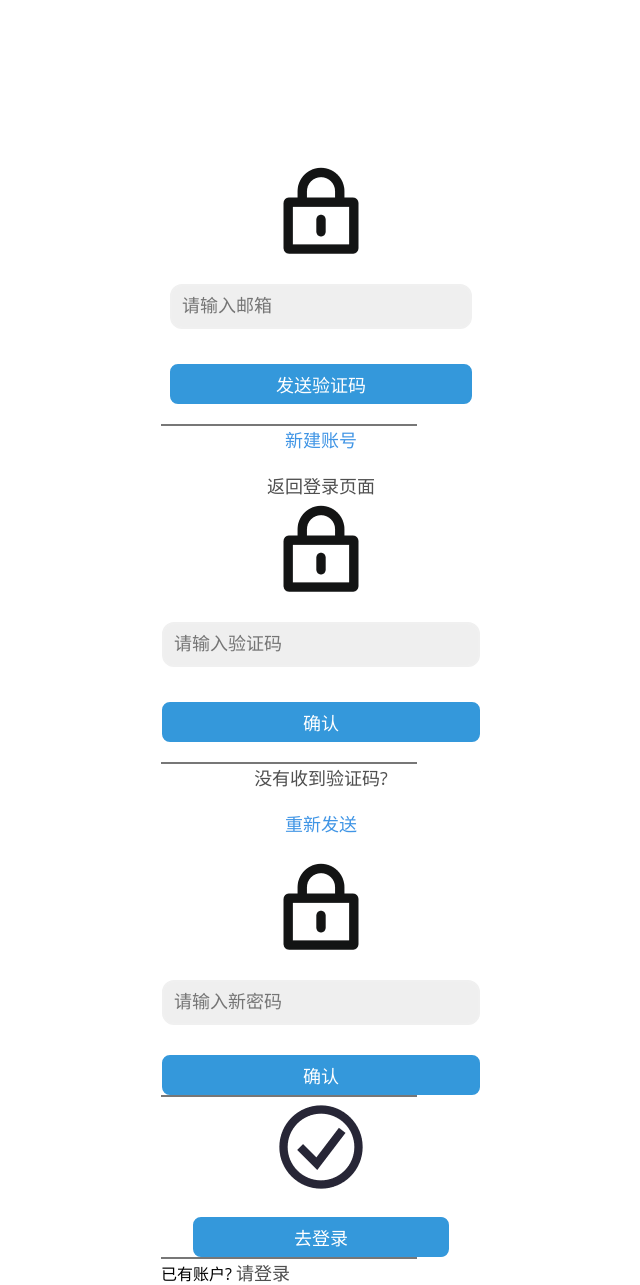
After one commit to cfla1638/XtExam, a Django app: page /XtExam/register/ in a window 1280 px wide. The commit adds this page. Shown: the whole page, without its empty margins (319-959 px from the left). Run offline with Django 4.2, Linux system fonts and the light colour scheme; some libraries are stand-ins or nearby versions.

Commit message:
同步设置

```diff
--- /dev/null
+++ b/XtExam/static/css/register.css
@@ -0,0 +1,198 @@
+:root {
+    --background-color: rgb(255, 255, 255);
+    --success-color: #2ecc71;
+    --error-color: #e74c3c;
+}
+
+* {
+    box-sizing: border-box;
+}
+
+body {
+    background-color: var(--background-color);
+    font-family: 'Open Sans', sans-serif;
+    display: flex;
+    align-items: center;
+    justify-content: center;
+    min-height: 100vh;
+    margin: 0;
+    flex-direction: column;
+}
+
+a {
+    text-decoration: none;
+    font-size: 18px;
+    color: #4F4F4F;
+}
+
+label {
+    opacity: 0;
+}
+
+.container {
+    position: relative;
+    width: 25%;
+    height: 480px;
+
+}
+
+.main-box {
+    width: 100%;
+    height: 100%;
+    overflow: hidden;
+
+    display: flex;
+    flex-direction: column;
+    align-items: center;
+
+    border: 2px solid #BBBBBB;
+    border-radius: 12px;
+    background-color: var(--background-color);
+
+    position: absolute;
+    top: 0;
+    left: 0;
+    opacity: 0;
+    transition: opacity 0.5s ease-out;
+}
+
+.upper-box {
+    display: flex;
+    flex-direction: column;
+    align-items: center;
+    justify-content: center;
+
+    height: 67%;
+    width: 100%;
+}
+
+.links-box {
+    display: flex;
+    flex-direction: column;
+    align-items: center;
+    justify-content: center;
+
+    height: 33%;
+    width: 100%;
+}
+
+.main-box.show {
+    opacity: 1;
+}
+
+.divider {
+    border-top: 2px solid #777;
+    width: 80%;
+    height: 1px;
+    margin:  0 0 0 0;
+}
+
+.email-form {
+    display: flex;
+    flex-direction: column;
+    align-items: center;
+    flex-direction: column;
+    margin-bottom: 20px;
+}
+
+.form-control {
+    margin-bottom: 10px;
+    padding-bottom: 20px;
+    position: relative;
+}
+
+.form-control label {
+    color: #777;
+    margin-left: 10px;
+}
+
+.form-control input {
+    border: 2px solid #f0f0f0;
+    border-radius: 12px;
+    background-color: #EFEFEF;
+    display: inline-block;
+    width: 100%;
+    padding: 10px;
+    font-size: 18px;
+}
+
+.form-control input:focus {
+    outline: 0;
+    border-color: #777;
+}
+
+.form-control small {
+    color: var(--error-color);
+    position: absolute;
+    bottom: 0;
+    left: 0;
+    visibility: hidden;
+}
+
+.logo {
+    width: 100px;
+    height: 100px;
+}
+
+.submit-btn {
+    cursor: pointer;
+    background-color: #3498db;
+    border: 2px solid #3498db;
+    border-radius: 8px;
+    color: #fff;
+    display: block;
+    font-size: 18px;
+    padding: 5px;
+    margin-top: 5px;
+    width: 100%;
+}
+
+.submit-btn:hover {
+    background-color: #2776ab;
+}
+
+.blue-links {
+    display: block;
+    color: #4095E5;
+    margin-bottom: 20px;
+}
+
+/* status2 特有 */
+.links-box .text {
+    font-size: 18px;
+    color: #4F4F4F;
+    margin-bottom: 20px;
+}
+
+.captcha-form {
+    display: flex;
+    flex-direction: column;
+    align-items: center;
+    flex-direction: column;
+    margin-bottom: 20px;
+}
+
+.gotologin-submit {
+    width: 80%;
+    margin-top: 20px;
+}
+
+.status1 {
+    z-index: 1;
+}
+
+.status2 {
+    z-index: 2;
+}
+
+.status3 {
+    z-index: 3;
+}
+
+.status4 {
+    z-index: 4;
+}
+
+.disabled {
+    pointer-events: none;
+}
--- /dev/null
+++ b/XtExam/static/js/register.js
@@ -0,0 +1,83 @@
+$(document).ready(init);
+
+let submited_email;
+
+function init() {
+    $('.email-form').submit(function (event) {
+        event.preventDefault();
+        submited_email = $('#email').val();
+        $.ajax({
+            type: 'POST',
+            url: '../passwordRecovery/',
+            data: {
+                csrfmiddlewaretoken: $('input[name=csrfmiddlewaretoken]').val(),
+                email: submited_email,
+                state: 'submit_email_send_captcha'
+            },
+            success: function (response) {
+                $('.status1').removeClass('show');
+                $('.status1').addClass('disabled');
+                $('.status2').addClass('show');
+                $('.status2').removeClass('disabled');
+                alert(response);
+            },
+            error: function (xhr, status, error) {
+                var errorMessage = "请求失败：" + error + "\n" + xhr.responseText;
+                alert(errorMessage);
+            }
+        });
+    })
+
+    $('.captcha-form').submit(function (event) {
+        event.preventDefault();
+        $.ajax({
+            type: 'POST',
+            url: '../passwordRecovery/',
+            data: {
+                csrfmiddlewaretoken: $('input[name=csrfmiddlewaretoken]').val(),
+                state: 'verify_captcha',
+                captcha: $('#captcha').val()
+            },
+            success: function (response) {
+                $('.status2').removeClass('show');
+                $('.status2').addClass('disabled');
+                $('.status3').addClass('show');
+                $('.status3').removeClass('disabled');
+                alert(response);
+            },
+            error: function (xhr, status, error) {
+                var errorMessage = "请求失败：" + error + "\n" + xhr.responseText;
+                alert(errorMessage);
+            }
+        });
+    })
+
+    $('.setpsd-form').submit(function (event) {
+        event.preventDefault();
+        $.ajax({
+            type: 'POST',
+            url: '../passwordRecovery/',
+            data: {
+                csrfmiddlewaretoken: $('input[name=csrfmiddlewaretoken]').val(),
+                state: 'set_new_password',
+                newpsd: $('#newpsd').val()
+            },
+            success: function (response) {
+                $('.status3').removeClass('show');
+                $('.status3').addClass('disabled');
+                $('.status4').addClass('show');
+                $('.status4').removeClass('disabled');
+                alert(response);
+            },
+            error: function (xhr, status, error) {
+                var errorMessage = "请求失败：" + error + "\n" + xhr.responseText;
+                alert(errorMessage);
+            }
+        });
+    })
+
+    $('.gotologin-submit').click(function(event) {
+        event.preventDefault();
+        window.location.href = "../login/";
+    });
+}
--- a/XtExam/templates/login.html
+++ b/XtExam/templates/login.html
@@ -43,7 +43,7 @@
 
         <div class="register-box in-right">
             <span class='text'>没有账户?</span>
-            <a href="#" target="_blank" title="注册账号">立即注册</a>
+            <a href="../register/" target="_blank" title="注册账号">立即注册</a>
         </div>
     </div>
 </body>
--- /dev/null
+++ b/XtExam/templates/register.html
@@ -0,0 +1,94 @@
+<!DOCTYPE html>
+<html lang="zh-hans">
+
+<head>
+    <meta charset="utf-8">
+    <title>注册账号 - XtExam</title>
+
+    <link rel="stylesheet" href="/static/css/register.css">
+    <script src="/static/js/jquery-3.7.1.js"></script>
+    <script src="/static/js/register.js" defer></script>
+</head>
+
+<body>
+    <div class="container">
+        <div class="register-box-container">
+            <!--第一个状态-->
+            <div class='register-box status1 show'>
+                <div class='upper-box'>
+                    <img src='/static/img/lock.png' class='logo'>
+                    <form class="email-form" method='post' enctype="multipart/form-data">
+                        {% csrf_token %}
+                        <div class="form-control">
+                            <label for="email">邮箱</label>
+                            <input type="text" id="email" name="email" placeholder="请输入邮箱" />
+                            <small>Error message</small>
+                        </div>
+                        <button class="send-captcha submit-btn" type="submit">发送验证码</button>
+                    </form>
+                </div>
+                <div class="divider"></div>
+                <div class='links-box'>
+                    <a href="#" target="_blank" title="新建账号" class='blue-links'>新建账号</a>
+                    <a href="../login/" title="返回登录页面">返回登录页面</a>
+                </div>
+            </div>
+
+            <!--第二个状态-->
+            <div class='register-box status2 disabled'>
+                <div class='upper-box'>
+                    <img src='/static/img/lock.png' class='logo'>
+                    <form class="captcha-form" method='post' enctype="multipart/form-data">
+                        {% csrf_token %}
+                        <div class="form-control">
+                            <label for="captcha">验证码</label>
+                            <input type="text" id="captcha" name="captcha" placeholder="请输入验证码" />
+                            <small>Error message</small>
+                        </div>
+                        <button class="captcha-submit submit-btn" type="submit">确认</button>
+                    </form>
+                </div>
+                <div class="divider"></div>
+                <div class='links-box'>
+                    <span class='text'>没有收到验证码?</span>
+                    <a href="#" target="_blank" title="重新发送" class='blue-links'>重新发送</a>
+                </div>
+            </div>
+
+            <!--第三个状态-->
+            <div class='register-box status3 disabled'>
+                <div class='upper-box'>
+                    <img src='/static/img/lock.png' class='logo'>
+                    <form class="setpsd-form" method='post' enctype="multipart/form-data">
+                        {% csrf_token %}
+                        <div class="form-control">
+                            <label for="">新密码</label>
+                            <input type="text" id="newpsd" name="newpsd" placeholder="请输入新密码" />
+                            <small>Error message</small>
+                        </div>
+                        <button class="psd-submit submit-btn" type="submit">确认</button>
+                    </form>
+                </div>
+                <div class="divider"></div>
+                <div class='links-box'></div>
+            </div>
+
+            <!--第四个状态-->
+            <div class='register-box status4 disabled'>
+                <div class='upper-box'>
+                    <img src='/static/img/ok-sign.png' class='logo'>
+                    <button class="gotologin-submit submit-btn" type="submit">去登录</button>
+                </div>
+                <div class="divider"></div>
+                <div class='links-box'></div>
+            </div>
+        </div>
+
+        <div class="redirect_to_login-box">
+            <span class='text'>已有账户?</span>
+            <a href="../login/" target="_blank" title="请登录">请登录</a>
+        </div>
+    </div>
+</body>
+
+</html>
--- a/XtExam/urls.py
+++ b/XtExam/urls.py
@@ -6,5 +6,6 @@ app_name = "XtExam"
 urlpatterns = [
     # path("", views.index, name="index"),
     path("login/", auth_views.login, name="login"),
-    path("passwordRecovery/", auth_views.passwordRecovery, name='passwordRecovery')
+    path("passwordRecovery/", auth_views.passwordRecovery, name='passwordRecovery'),
+    path("register/", auth_views.register, name='register')
 ]
--- a/XtExam/views/auth_views.py
+++ b/XtExam/views/auth_views.py
@@ -94,3 +94,22 @@ def passwordRecovery(request):
     else:
         pass
     return render(request, 'passwordRecovery.html')
+
+def register(request):
+    if request.method == 'POST':
+        request_state = request.POST.get('state')
+        if request_state is None:
+            return HttpResponseBadRequest('非法请求, 缺少参数[state]')
+        elif request_state == 'submit_email_send_captcha':
+            pass
+        elif request_state == 'resend_captcha':
+            pass
+        elif request_state == 'verify_captcha':
+            pass
+        elif request_state == 'set_new_password':
+            pass
+        else:
+            return HttpResponseBadRequest('非法请求, 参数[state]格式错误')
+    else:
+        pass
+    return render(request, 'register.html')
--- a/mainsite/settings.py
+++ b/mainsite/settings.py
@@ -78,7 +78,7 @@ WSGI_APPLICATION = 'mainsite.wsgi.application'
 DATABASES = {
     'default': {
         'ENGINE': 'django.db.backends.sqlite3',
-        'NAME': BASE_DIR / 'db.sqlite3',
+        'NAME': str(BASE_DIR / 'db.sqlite3'),
     }
 }
 
@@ -117,7 +117,8 @@ USE_TZ = True
 # Static files (CSS, JavaScript, Images)
 # https://docs.djangoproject.com/en/4.2/howto/static-files/
 
-STATIC_URL = 'static/'
+STATIC_URL = '/static/'
+STATIC_ROOT = os.path.join(BASE_DIR, 'static')
 
 # Default primary key field type
 # https://docs.djangoproject.com/en/4.2/ref/settings/#default-auto-field
```
